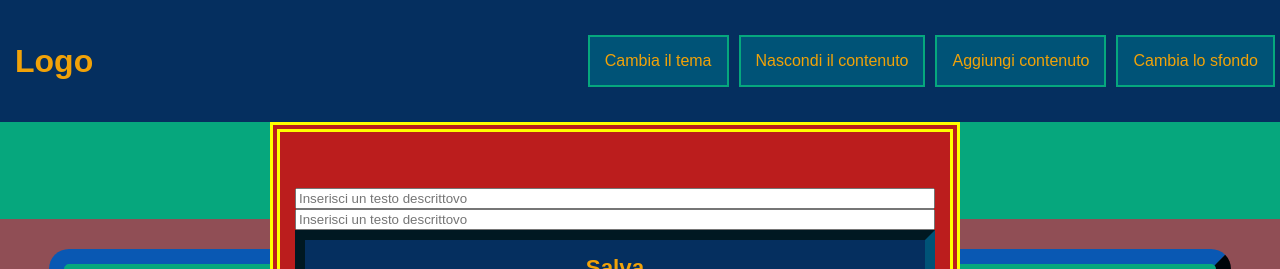
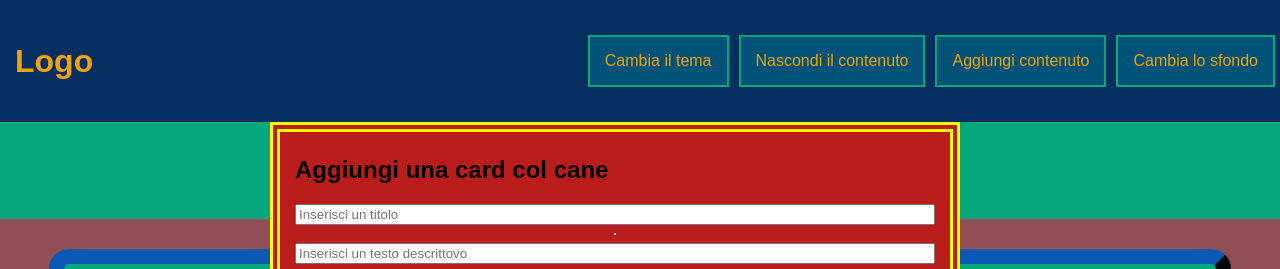
Before and after one commit to SvyatoslavGabuda/U2-W6-D3, a plain HTML site: page index.html in a window 1280 px wide. Both pictures are taken after a click on the item "Aggiungi contenuto". Shown: the top 269 px of the page. Drawn offline with Linux system fonts and the light colour scheme.

Commit message:
Update index.html

```diff
--- a/index.html
+++ b/index.html
@@ -22,16 +22,15 @@
       </nav>
     </header>
     <div id="modal" class="hide">
-      <input
-        id="inputTitolo"
-        type="text"
-        placeholder="Inserisci un testo descrittovo"
-      />
+      <h2>Aggiungi una card col cane</h2>
+      <input id="inputTitolo" type="text" placeholder="Inserisci un titolo" />
+      <hr />
       <input
         id="inputTesto"
         type="text"
         placeholder="Inserisci un testo descrittovo"
       />
+      <hr />
       <button id="salva">Salva</button>
     </div>
     <main>
```
